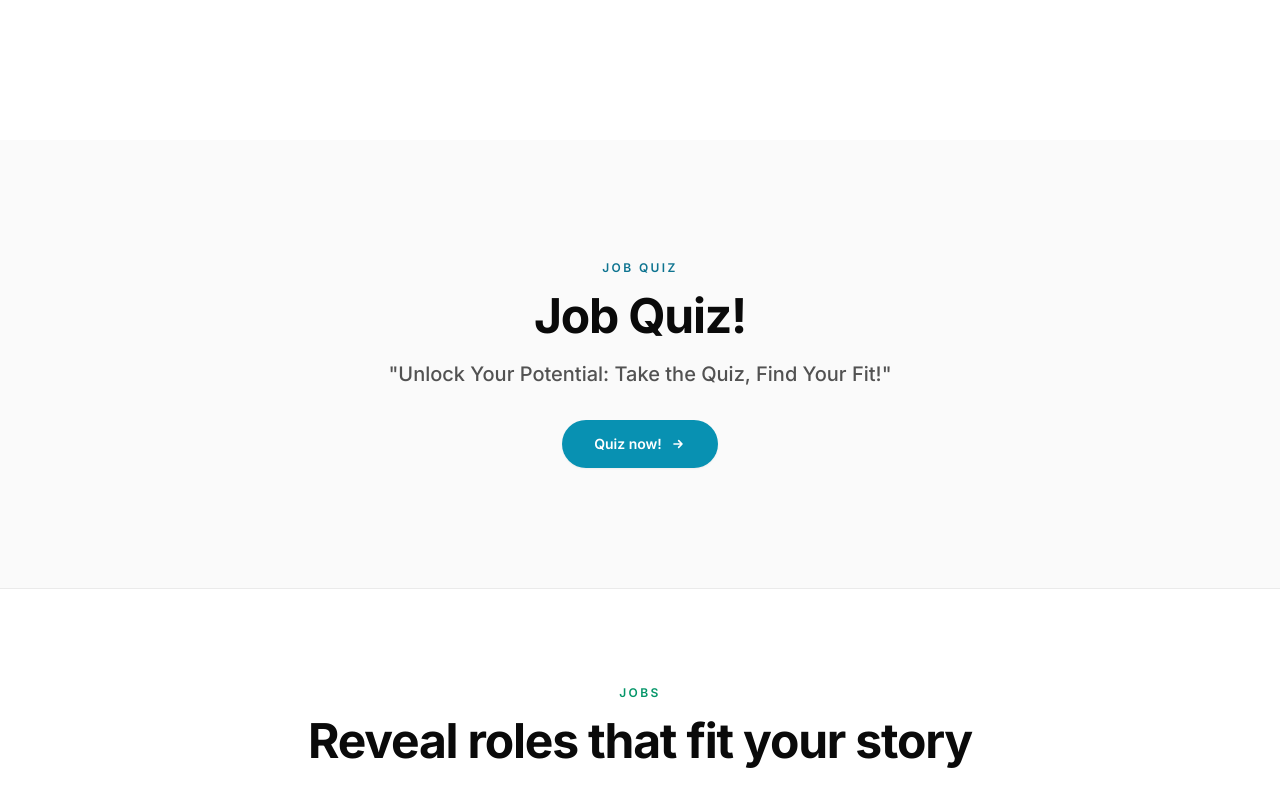
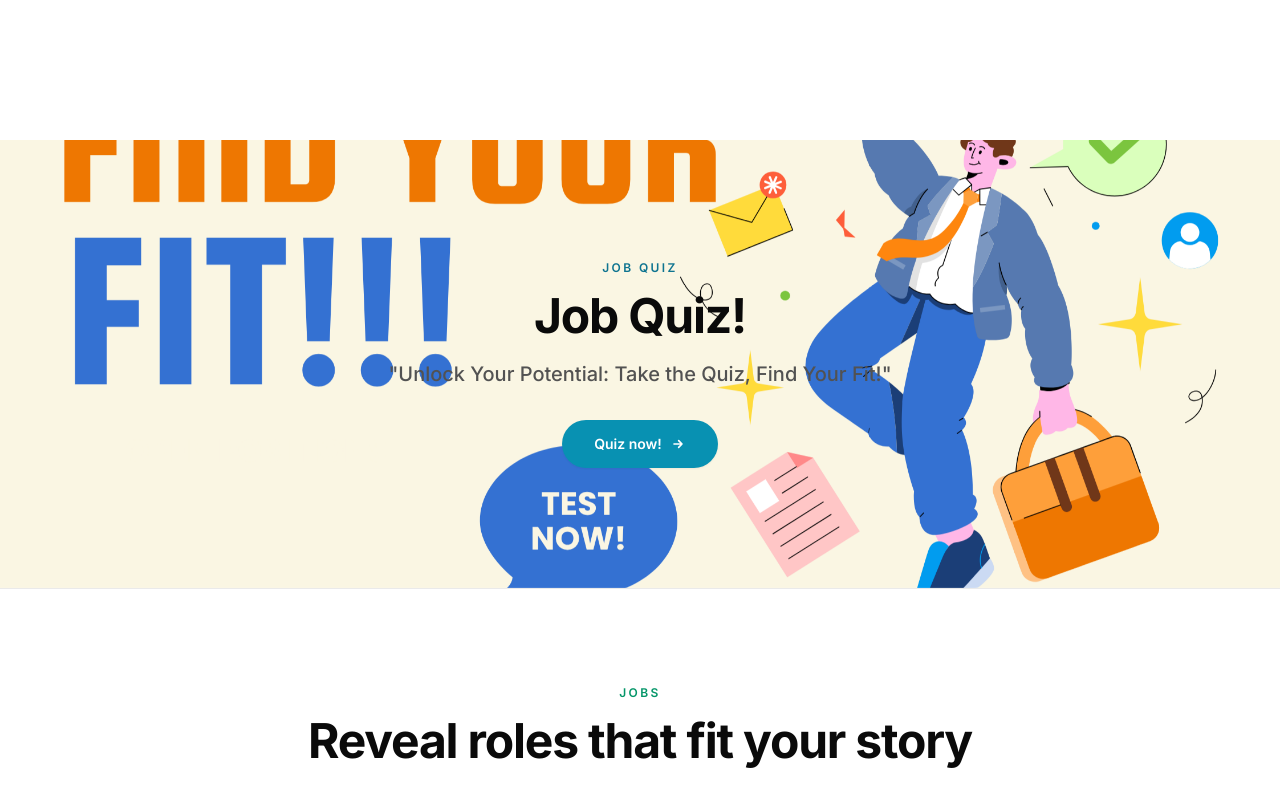
Before and after one commit to alexislung/FYP, a plain HTML site: page FYP/index.html in a window 1280 px wide. Shown: the part 443-1231 px from the top of the page. Drawn offline with nearby package versions, Linux system fonts and the light colour scheme.

Commit message:
Update index.html

```diff
--- a/FYP/index.html
+++ b/FYP/index.html
@@ -153,9 +153,9 @@
   <!-- Job Quiz: light overlay + rotating JOb/*.png (your headline & quote unchanged) -->
   <section class="relative overflow-hidden text-white" aria-label="Job Quiz">
     <div class="absolute inset-0 z-0" aria-hidden="true">
-      <div class="job-quiz-slide is-active" style="background-image: url('JOb/1.png');"></div>
-      <div class="job-quiz-slide" style="background-image: url('JOb/2.png');"></div>
-      <div class="job-quiz-slide" style="background-image: url('JOb/3.png');"></div>
+      <div class="job-quiz-slide is-active" style="background-image: url('J1.png');"></div>
+      <div class="job-quiz-slide" style="background-image: url('2.png');"></div>
+      <div class="job-quiz-slide" style="background-image: url('3.png');"></div>
     </div>
     <div class="absolute inset-0 z-[1] bg-gradient-to-br from-white/93 via-cyan-50/88 to-white/90" aria-hidden="true"></div>
     <div class="relative z-[2] container mx-auto px-6 md:px-10 py-20 md:py-28 min-h-[24rem] md:min-h-[28rem] flex items-center justify-center text-center">
```
